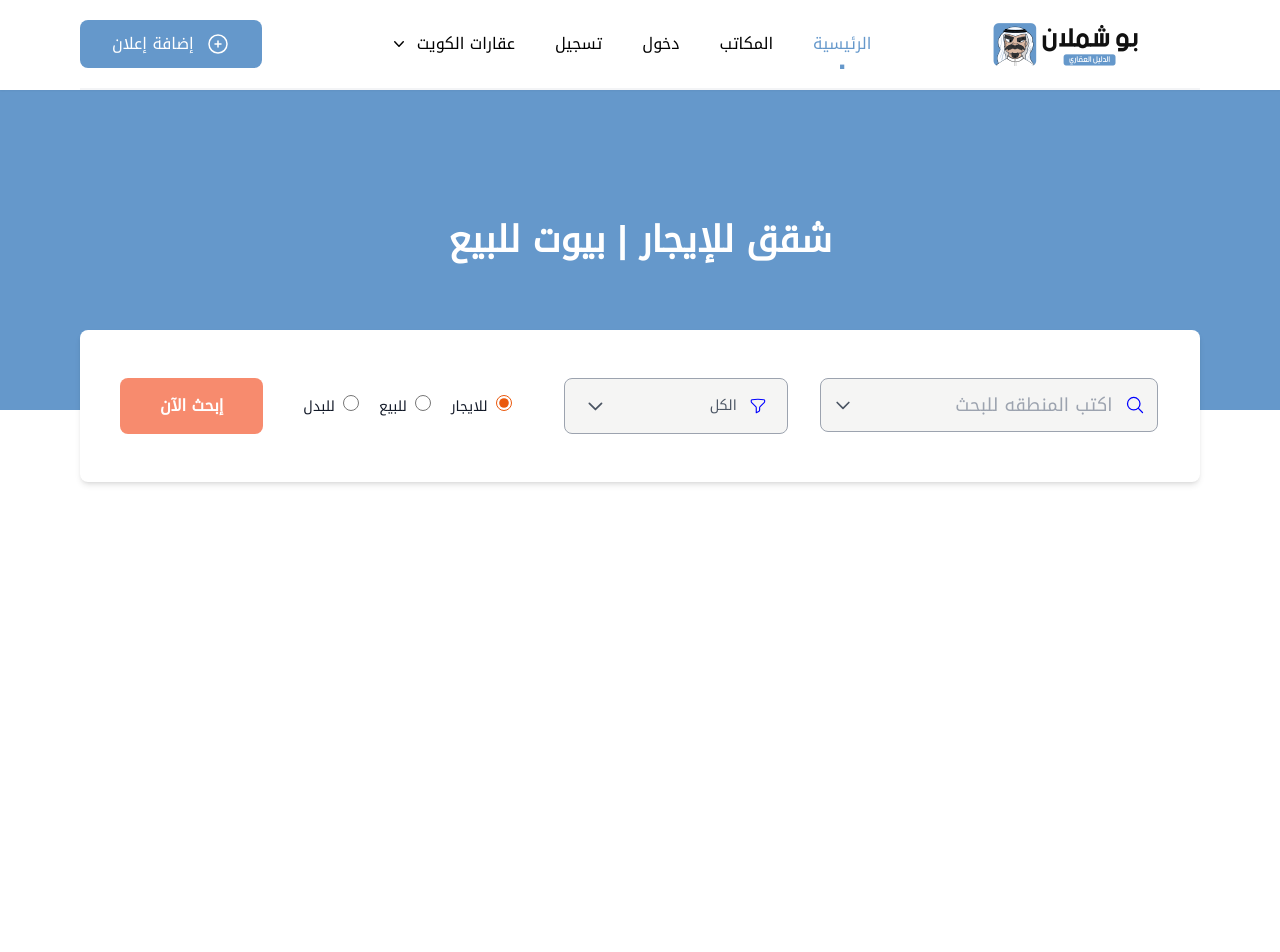
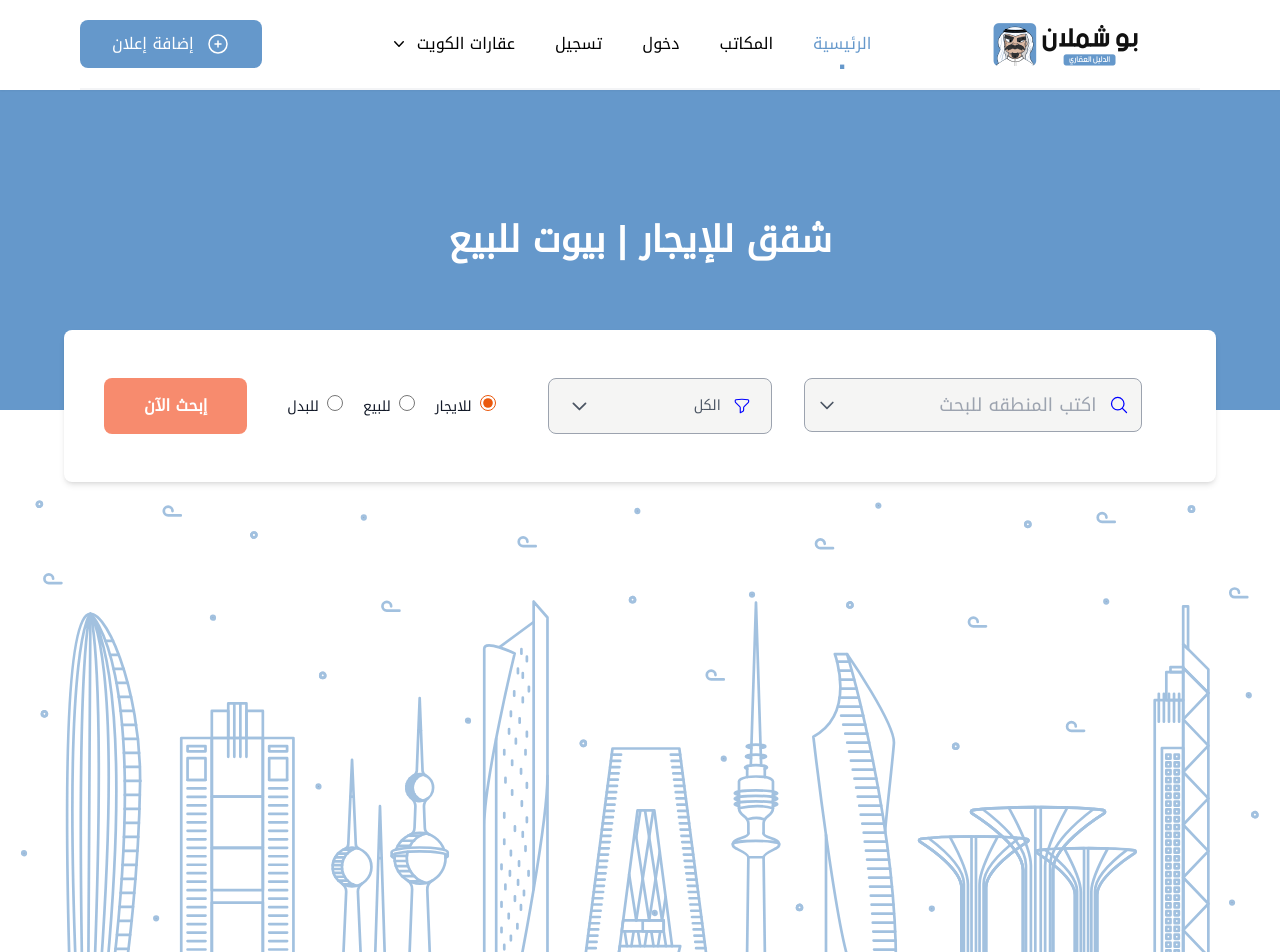
Before and after one commit to samiur-r/square-feet, a Next.js app: page / in a window 1280 px wide. Shown: the top 952 px of the page. Before the commit the page ends 800 px from the top, so only its background shows below. Built offline with nearby package versions, Linux system fonts and the light colour scheme.

Commit message:
feat: add banner element

```diff
--- /dev/null
+++ b/src/components/Banner.tsx
@@ -0,0 +1,18 @@
+import Image from 'next/image'
+import React from 'react'
+
+const Banner = () => {
+  return (
+    <div className="opacity-60 flex justify-center -mt-10 md:-mt-20">
+      <Image
+        src="/images/banner.svg"
+        width={1350}
+        height={758}
+        objectFit="cover"
+        alt="banner"
+      />
+    </div>
+  )
+}
+
+export default Banner
--- a/src/components/SearchBox/index.tsx
+++ b/src/components/SearchBox/index.tsx
@@ -1064,7 +1064,7 @@ const SearchBox = () => {
   }
 
   return (
-    <div className="md:flex grid grid-cols-1 w-full md:w-auto px-5 md:px-10 py-12 md:rounded-lg md:shadow-md md:-mt-20 bg-white">
+    <div className="container max-w-6xl md:flex grid grid-cols-1 w-full md:w-auto px-5 md:px-10 py-12 md:rounded-lg md:shadow-md md:-mt-20 bg-white">
       <button
         type="button"
         className="bg-secondary w-full md:w-auto order-4 md:order-1 opacity-80 hover:opacity-100 text-white font-bold py-4 px-10 h-14 md:rounded-lg rounded-full"
--- a/src/pages/index.tsx
+++ b/src/pages/index.tsx
@@ -2,14 +2,14 @@ import type { NextPage } from 'next'
 
 import SelectBox from 'components/SearchBox'
 import Hero from 'components/Hero'
+import Banner from 'components/Banner'
 
 const Home: NextPage = () => {
   return (
     <>
       <Hero />
-      <div className="container max-w-6xl">
-        <SelectBox />
-      </div>
+      <SelectBox />
+      <Banner />
     </>
   )
 }
```
Also changed, not shown: public/images/banner.svg (added).
